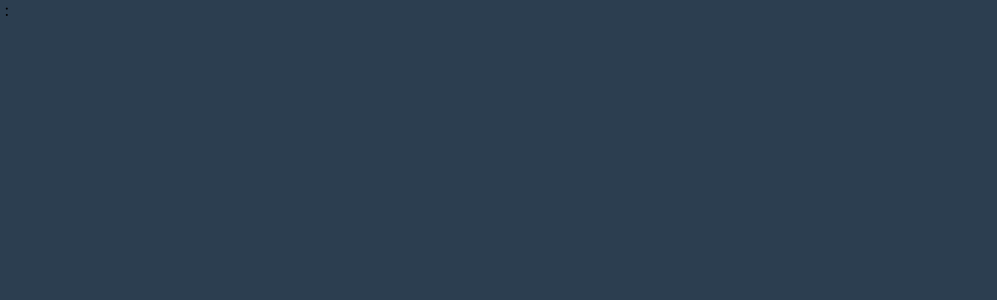
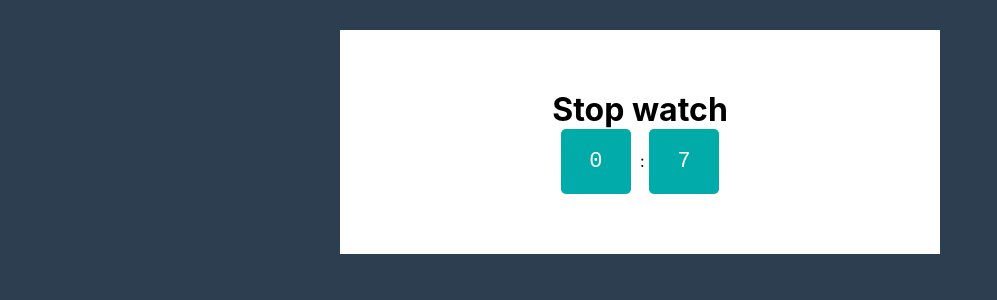
Before and after one commit to ericcnguyen04/time-app, a React (Create React App) app: page /timer in a window 1280 px wide. Shown: the top 300 px of the page, without its empty margins (0-997 px from the left). Built offline with nearby package versions, Linux system fonts and the light colour scheme.

Commit message:
timer running

```diff
--- a/src/Components/TimerDisplay.js
+++ b/src/Components/TimerDisplay.js
@@ -2,14 +2,35 @@ import React, {useState, useEffect} from 'react'
 
 export default function TimerDisplay (props) {
 
+    const [seconds, setSeconds] = useState(0)
+    const [minutes, setMinutes] = useState(0)
+
+    let timer;
+    useEffect(() => {
+        timer = setInterval(() => {
+            setSeconds(seconds + 1);
+
+            if (seconds === 59) {
+                setMinutes(minutes + 1);
+                setSeconds(0)
+            }
+        }, 1000)
+    })
+
     return (
-        <div>
-            <span>{props.minutes}</span> &nbsp;:&nbsp;
-            <span>{props.seconds}</span>
-        {/* <span>{(time.h >= 10) ? time.h : "0" + time.h}</span>&nbsp;:&nbsp; */}
-        {/* <span>{({minutes} >= 10) ? {minutes} : "0" + {minutes}}</span>&nbsp;:&nbsp;
-        <span>{({seconds} >= 10) ? {seconds} : "0" + {seconds}}</span>&nbsp;:&nbsp; */}
-        {/* <span>{(time.ms >= 10) ? time.ms : "0" + time.ms}</span>&nbsp;&nbsp; */}
+        <div className="main-section">
+            <div className='clock-holder'>
+                <div className='stopwatch'>
+                    <h1> Stop watch</h1>
+                        <span>{minutes}</span> &nbsp;:&nbsp;
+                        <span>{seconds}</span>
+                </div>
+            </div>
         </div>
+
+        // {/* <span>{(time.h >= 10) ? time.h : "0" + time.h}</span>&nbsp;:&nbsp; */} */}
+        // {/* <span>{({minutes} >= 10) ? {minutes} : "0" + {minutes}}</span>&nbsp;:&nbsp; */}
+        // {/* <span>{({seconds} >= 10) ? {seconds} : "0" + {seconds}}</span>&nbsp;:&nbsp; */}
+        // {/* <span>{(time.ms >= 10) ? time.ms : "0" + time.ms}</span>&nbsp;&nbsp; */}
     )
 }
```
Also changed, not shown: src/App.js (+72 -0 lines).
